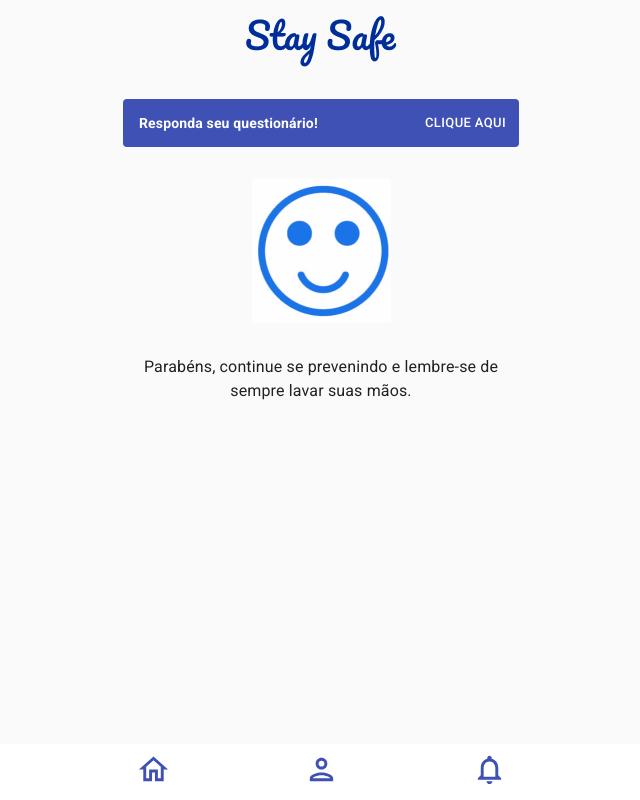
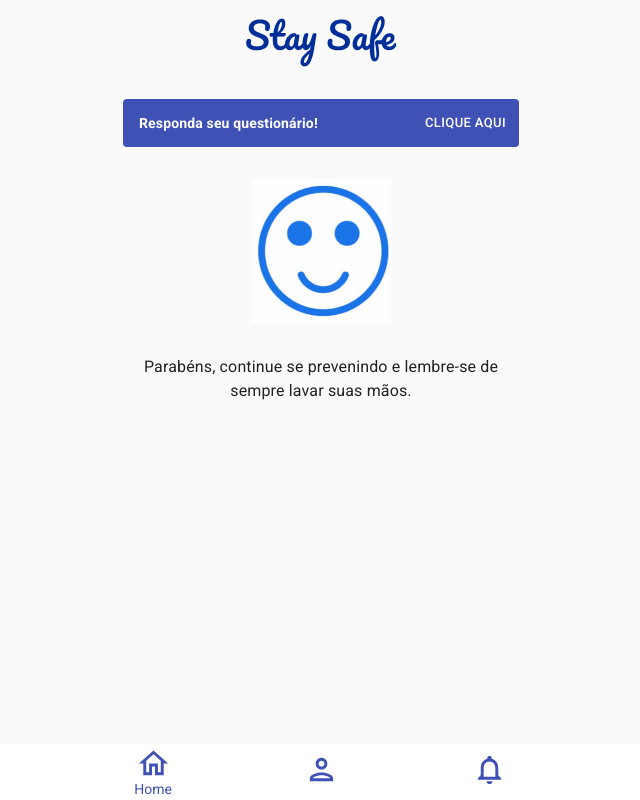
Before and after one commit to felipeozalmeida/stay-safe-webapp, a React (Create React App) app: page / in a window 1280 px wide. Shown: the whole page, without its empty margins (319-959 px from the left). Built offline with nearby package versions, Linux system fonts and the light colour scheme.

Commit message:
Added bottom navigation menu

```diff
--- a/src/App.jsx
+++ b/src/App.jsx
@@ -1,6 +1,16 @@
 import React, { useState } from "react";
 import CssBaseline from "@material-ui/core/CssBaseline";
-import { Container } from "@material-ui/core";
+import {
+  Container,
+  BottomNavigation,
+  BottomNavigationAction,
+} from "@material-ui/core";
+import { makeStyles } from "@material-ui/core/styles";
+import {
+  HomeOutlined as HomeOutlinedIcon,
+  PersonOutlined as PersonOutlinedIcon,
+  NotificationsOutlined as NotificationsOutlinedIcon,
+} from "@material-ui/icons";
 import AppScreen1 from "./components/AppScreen1";
 import AppScreen2 from "./components/AppScreen2";
 import AppScreen3 from "./components/AppScreen3";
@@ -13,8 +23,20 @@ import AppScreen9 from "./components/AppScreen9";
 import AppScreen10 from "./components/AppScreen10";
 import AppScreen11 from "./components/AppScreen11";
 
+const useStyles = makeStyles({
+  bottomNavigation: {
+    bottom: 0,
+    left: 0,
+    position: "fixed",
+    width: "100%",
+  },
+});
+
 const App = () => {
+  const classes = useStyles();
+
   const [state, setState] = useState({
+    bottomNavigationValue: "home",
     showAppScreen1: false,
     showAppScreen2: false,
     showAppScreen3: false,
@@ -27,6 +49,10 @@ const App = () => {
     showAppScreen10: false,
     showAppScreen11: true,
   });
+
+  const handleBottomNavigationChange = (event, value) => {
+    setState({ ...state, bottomNavigationValue: value });
+  };
 
   const toggleAppScreen = (back, next) => {
     setState({
@@ -83,6 +109,31 @@ const App = () => {
           <AppScreen10 onShowAppScreen11={() => toggleAppScreen(10, 11)} />
         )}
         {state.showAppScreen11 && <AppScreen11 />}
+        {state.showAppScreen11 && (
+          <BottomNavigation
+            className={classes.bottomNavigation}
+            value={state.bottomNavigationValue}
+            onChange={handleBottomNavigationChange}
+          >
+            <BottomNavigationAction
+              label="Home"
+              value="home"
+              icon={<HomeOutlinedIcon color="primary" fontSize="large" />}
+            />
+            <BottomNavigationAction
+              label="Perfil"
+              value="profile"
+              icon={<PersonOutlinedIcon color="primary" fontSize="large" />}
+            />
+            <BottomNavigationAction
+              label="Notificações"
+              value="notifications"
+              icon={
+                <NotificationsOutlinedIcon color="primary" fontSize="large" />
+              }
+            />
+          </BottomNavigation>
+        )}
       </Container>
     </>
   );
--- a/src/components/AppScreen11/index.jsx
+++ b/src/components/AppScreen11/index.jsx
@@ -1,17 +1,6 @@
 import React from "react";
-import {
-  BottomNavigation,
-  BottomNavigationAction,
-  Box,
-  Button,
-  Typography,
-} from "@material-ui/core";
+import { Box, Button, Typography } from "@material-ui/core";
 import { makeStyles } from "@material-ui/core/styles";
-import {
-  HomeOutlined as HomeOutlinedIcon,
-  PersonOutlined as PersonOutlinedIcon,
-  NotificationsOutlined as NotificationsOutlinedIcon,
-} from "@material-ui/icons";
 import { Alert } from "@material-ui/lab";
 import logo from "../../images/logo.png";
 import happyFace from "../../images/happyFace.png";
@@ -20,12 +9,6 @@ const useStyles = makeStyles((theme) => ({
   alert: {
     backgroundColor: theme.palette.primary.main,
     flexWrap: "wrap",
-  },
-  bottomNavigation: {
-    bottom: 0,
-    left: 0,
-    position: "fixed",
-    width: "100%",
   },
 }));
 
@@ -64,20 +47,6 @@ const AppScreen11 = () => {
       <Typography align="center">
         Parabéns, continue se prevenindo e lembre-se de sempre lavar suas mãos.
       </Typography>
-      <BottomNavigation className={classes.bottomNavigation}>
-        <BottomNavigationAction
-          label="Home"
-          icon={<HomeOutlinedIcon color="primary" fontSize="large" />}
-        />
-        <BottomNavigationAction
-          label="Perfil"
-          icon={<PersonOutlinedIcon color="primary" fontSize="large" />}
-        />
-        <BottomNavigationAction
-          label="Notificações"
-          icon={<NotificationsOutlinedIcon color="primary" fontSize="large" />}
-        />
-      </BottomNavigation>
     </>
   );
 };
```
